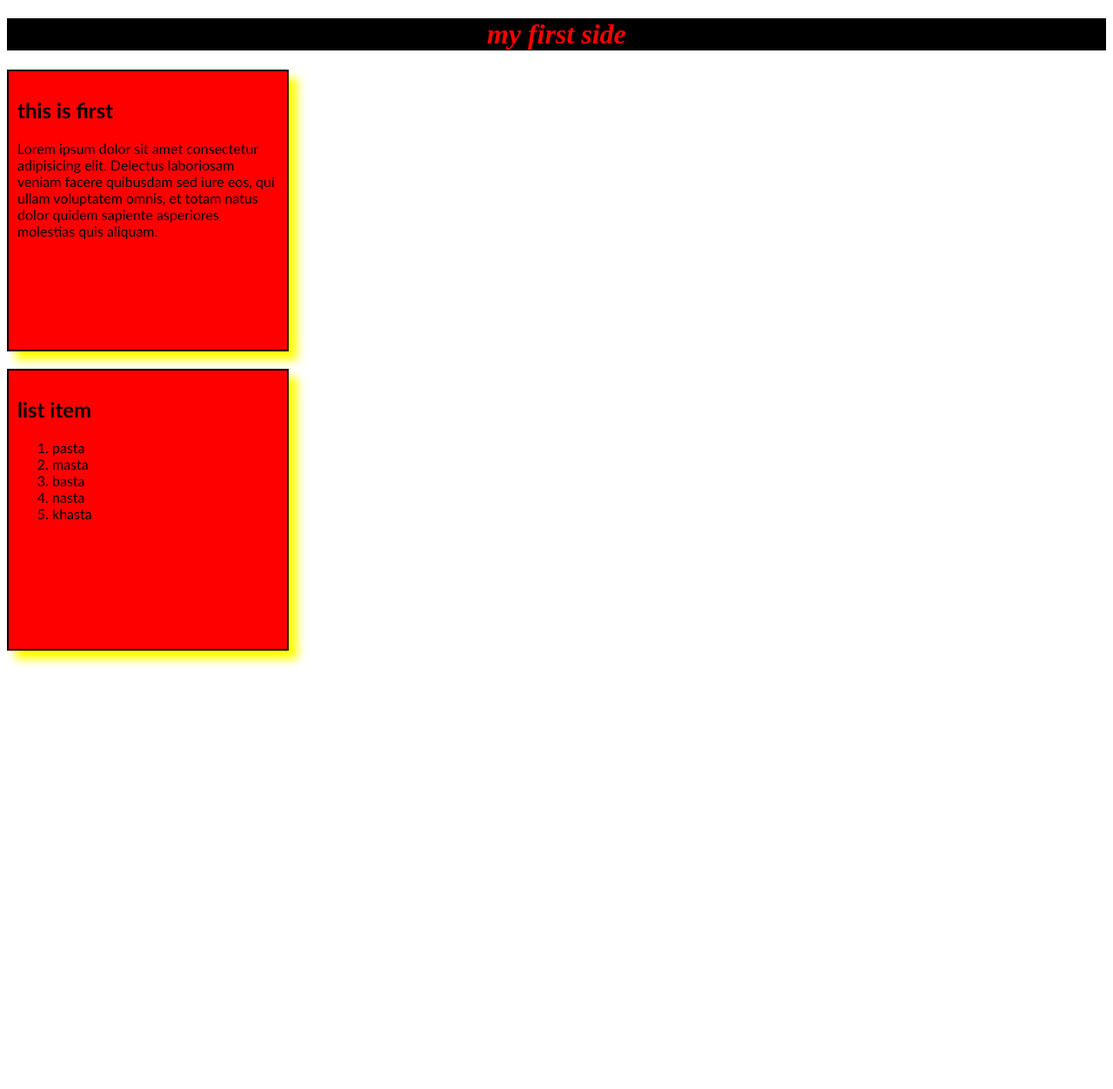
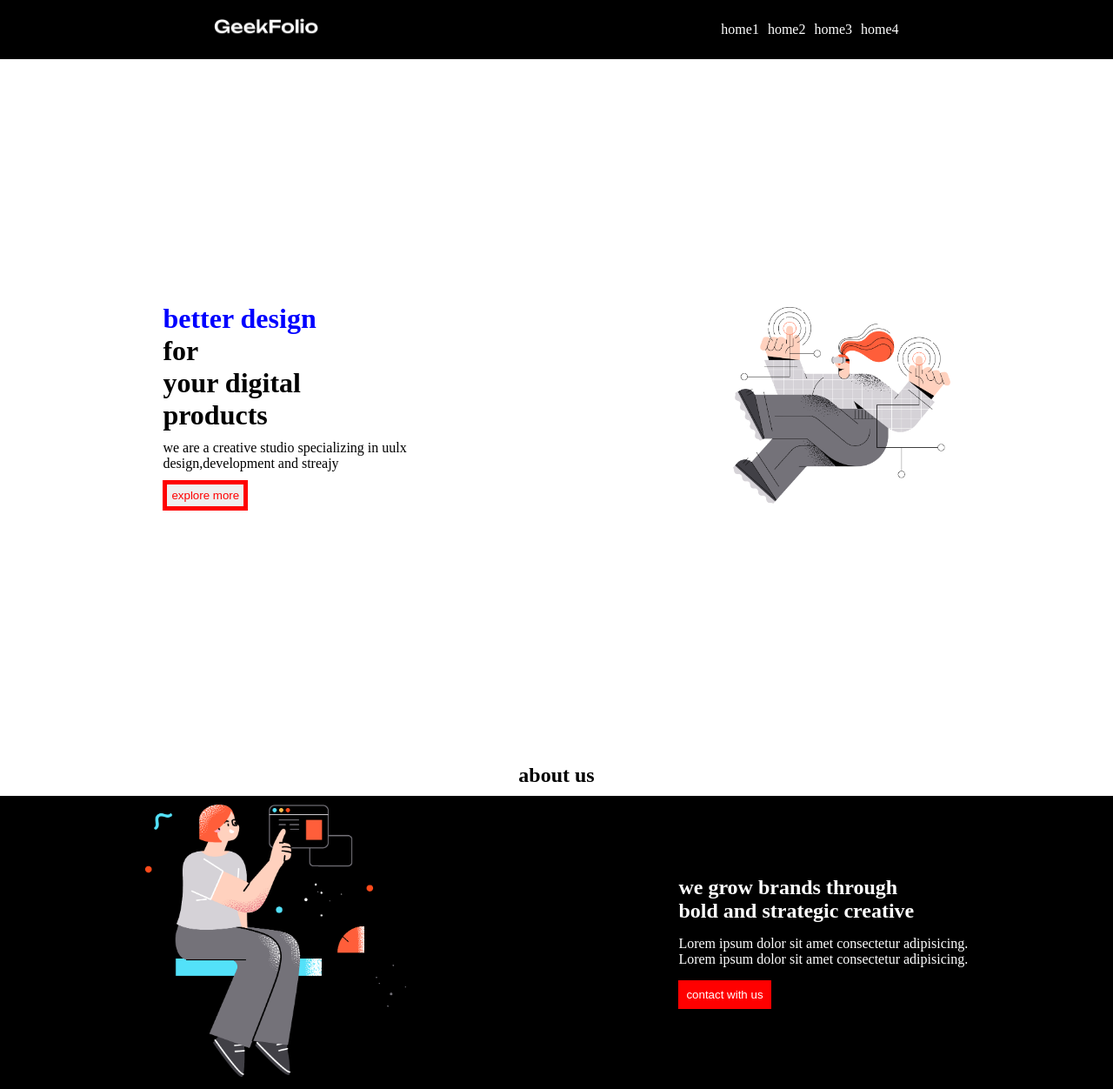
Before and after one commit to yaminyyy/my-third-web-page, a plain HTML site: page index.html in a window 1280 px wide. Shown: the whole page at 87% size. Before the commit the page ends 800 px from the top, so only its background shows below. Drawn offline with Linux system fonts and the light colour scheme.

Commit message:
added the commit

```diff
--- a/index.html
+++ b/index.html
@@ -7,21 +7,53 @@
     <link rel="stylesheet" href="style.css"
 </head>
 <body>
-   <h1>my first side </h1>
-   <div class="">
-      <h2>this is first</h2>
-      <p>Lorem ipsum dolor sit amet consectetur adipisicing elit. Delectus laboriosam veniam facere quibusdam sed iure eos, qui ullam voluptatem omnis, et totam natus dolor quidem sapiente asperiores molestias quis aliquam.</p>
+   <header>
+    <div class="parent">
+        <div class="logo container">
+            <img src="logo-light.png" alt="" width="120px">
+
         </div>
-   <div>
-      <h2>list item</h2>
-      <ol>
-         <li>pasta</li>
-         <li>masta</li>
-         <li>basta</li>
-         <li>nasta</li>
-         <li>khasta</li>
-      </ol>
+        <div class="list">
+            <li class="item">home1</li>
+            <li class="item">home2</li>
+            <li class="item">home3</li>
+            <li class="item">home4</li>
+
         </div>
 
+    </div>
+   </header>
+   <main>
+    <div class="garzen">
+        <div class="left side">
+            <h1> <span class="high">better design</span> <br>for<br>your digital<br>products</h1>
+            <p class="des">we are a creative studio specializing in uulx <br>design,development and streajy</p>
+            <button class="button">explore more</button>
+
+        </div>
+        <div class="right side">
+            <img src="banner.png" alt="" width="250px"
+
+        </div>
+
+    </div>
+
+   </main>
+   <section>
+    <h1 class="about">about us</h1>
+    <div class="teacher">
+       <div class="former">
+        <h1>we grow brands through <br>bold and strategic creative</h1>
+        <p class="four">Lorem ipsum dolor sit amet consectetur adipisicing.</p>
+        <p class="third">Lorem ipsum dolor sit amet consectetur adipisicing.</p>
+        <button class="contact">contact with us</button>
+
+       </div>
+       <div class="classic">
+        <img src="section.png" alt=""width="300px"
+
+       </div>
+    </div>
+   </section>
 </body>
 </html>
--- a/style.css
+++ b/style.css
@@ -1,16 +1,68 @@
-h1{
+*{
+    padding: 0;
+    margin: 0;
+}
+.parent{
+    background-color: black;
+    padding: 20px;
+    color: white;
+    display: flex;
+    align-items: center;
+    justify-content: space-around;
+}
+.list{
+    list-style: none;
+    display: flex;
+
+}
+.item{
+    margin-left: 10px;
+}
+.item:hover{
+    color: yellow;
+    cursor: pointer;
+}
+.garzen{
+    display: flex;
+    height: 100vh;
+    align-items: center;
+    justify-content: space-around;
+    background-image: url(section.png) linear-gradient(45deg,#494949,#524e4e);
+}
+.des{
+    margin-top: 10px;
+    margin-bottom: 10px;
+}
+.button{
+    color: red;
+    border: 5px solid red;
+    padding: 5px;
+}
+.high{
+    color: blue
+}
+.about{
     text-align: center;
-    color: red;
+    padding: 10px;
+}
+.teacher{
+    display: flex;
+    flex-direction: row-reverse;
+    align-items: center;
+    justify-content: space-around;
+    padding: 10px;
     background-color: black;
-    font-style: italic;
+    color: white;
 }
-div{
+.third{
+    margin-bottom: 15px;
+}
+.four{
+    margin-top: 15px;
+}
+.contact{
+    color:white;
+    border: 4px solid red;
+    padding: 5px; ;
     background-color: red;
-    font-family: 'Trebuchet MS', 'Lucida Sans Unicode', 'Lucida Grande', 'Lucida Sans', Arial, sans-serif;
-    border: 2px solid black;
-    margin-bottom: 20px;
-    padding: 10px;
-    box-shadow: 10px 10px 10px yellow;
-    width: 300px;
-    height: 300px;
 }
```
Also changed, not shown: background.png (added), banner.png (added), logo-dark.png (added), logo-light.png (added), section.png (added), 1 other file. Lines whose indentation alone changed are shown as unchanged.
